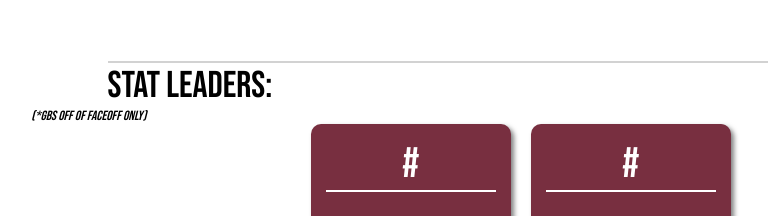
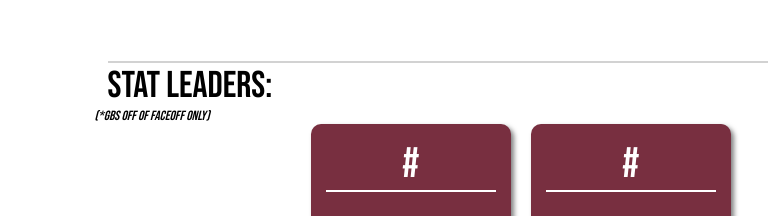
Before and after one commit to wcouture/FO-Stats-PHP, a PHP site: page / in a window 1280 px wide. Shown: the part 948-1164 px from the top of the page, without its empty margins (40-808 px from the left). Run offline with PHP 8.4, Linux system fonts and the light colour scheme; data that the repository does not hold is empty; some libraries are stand-ins or nearby versions.

Commit message:
Sets gb stats disclaimer width based on screen width

```diff
--- a/css/home.css
+++ b/css/home.css
@@ -123,7 +123,7 @@
 }
 
 .gb-stat-disclaimer {
-    width: 90%;
+    width: 80%;
     text-align: left;
     font-size: 10pt;
     font-style: italic;
@@ -148,6 +148,7 @@
     }
     .gb-stat-disclaimer {
         font-size: 6pt;
+        min-width: 90%;
     }
 }
 
@@ -156,7 +157,9 @@
     .row {
         width: 90%;
     }
-
+    .gb-stat-disclaimer {
+        min-width: 90%;
+    }
 }
 @media screen and (max-width: 480px){
     .row {
```
